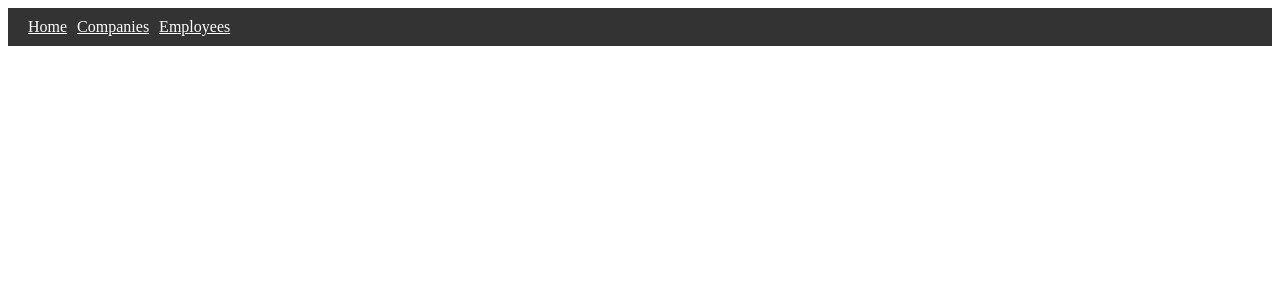
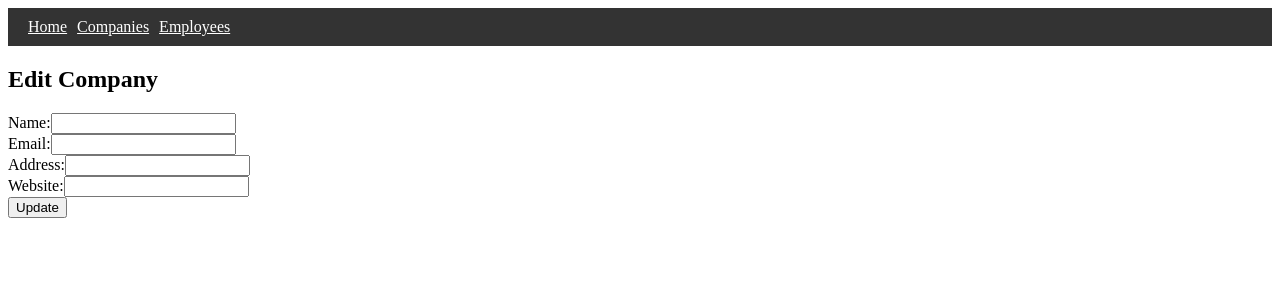
Before and after one commit to Kaung-myat-paing/company-employee-management, a React (Vite) app in the folder frontend/: page /companies/1 in a window 1280 px wide. Shown: the top 300 px of the page. Built offline with nearby package versions, Linux system fonts and the light colour scheme; no server answers; the HTML template or start-up script is replaced by a standard one.

Commit message:
Frontend: Add create/edit/delete operation for companies and employees

```diff
--- a/frontend/src/App.jsx
+++ b/frontend/src/App.jsx
@@ -2,7 +2,9 @@ import { Routes, Route } from "react-router-dom";
 import  Navbar from "./components/Navbar";
 import HomePage from "./pages/HomePage";
 import CompaniesPage from "./pages/CompaniesPage";
+import CompanyForm from "./pages/CompanyForm"
 import EmployeesPage from "./pages/EmployeesPage";
+import EmployeeForm from "./pages/EmployeeForm";
 export default function App() {
   return (
     <div>
@@ -10,7 +12,11 @@ export default function App() {
       <Routes>
         <Route path="/" element={<HomePage />} />
         <Route path="/companies" element={<CompaniesPage />} />
+        <Route path="/companies/new" element={<CompanyForm />} />
+        <Route path="/companies/:id" element={<CompanyForm />} />
         <Route path="/employees" element={<EmployeesPage />} />
+        <Route path="/employees/new" element={<EmployeeForm />} />
+        <Route path="/employees/:id" element={<EmployeeForm />} />
       </Routes>
     </div>
   )
--- a/frontend/src/pages/CompaniesPage.jsx
+++ b/frontend/src/pages/CompaniesPage.jsx
@@ -1,18 +1,33 @@
 import { useEffect, useState } from "react";
-import  API from "../api";
+import API from "../api";
+import { Link } from "react-router-dom";
 export default function CompaniesPage() {
   const [companies, setCompanies] = useState([]);
 
-  useEffect(() => {
+  const loadCompanies = () => {
     API.get("/companies?page=1&limit=10").then((res) =>
       setCompanies(res.data.data)
     );
+  };
+
+  useEffect(() => {
+    loadCompanies();
   }, []);
+
+  const handleDelete = async (id) => {
+    if (window.confirm("Are you sure you want to delete this company?")) {
+      await API.delete(`/companies/${id}`);
+      loadCompanies();
+    }
+  };
 
   return (
     <div>
       <h2>Companies</h2>
-      <table border="1">
+      <Link to="/companies/new">
+        <button>Create New Company</button>
+      </Link>
+      <table border="1" cellPadding="8" style={{ marginTop: "10px" }}>
         <thead>
           <tr>
             <th>ID</th>
@@ -20,19 +35,25 @@ export default function CompaniesPage() {
             <th>Email</th>
             <th>Address</th>
             <th>Website</th>
+            <th>Actions</th>
           </tr>
         </thead>
         <tbody>
-          { companies.map((company) => (
+          {companies.map((company) => (
             <tr key={company.id}>
               <td>{company.id}</td>
               <td>{company.name}</td>
               <td>{company.email}</td>
               <td>{company.address}</td>
               <td>{company.website}</td>
+              <td>
+                <Link to={`/companies/${company.id}`}>
+                  <button>Edit</button>
+                </Link>
+                <button onClick={() => handleDelete(company.id)}>Delete</button>
+              </td>
             </tr>
-          )) }
-
+          ))}
         </tbody>
       </table>
     </div>
--- /dev/null
+++ b/frontend/src/pages/CompanyForm.jsx
@@ -0,0 +1,69 @@
+import { useState, useEffect } from "react";
+import API from "../api";
+import { useNavigate, useParams } from "react-router-dom";
+
+export default function CompanyForm() {
+  const { id } = useParams();
+  const navigate = useNavigate();
+  const [form, setForm] = useState({
+    name: "",
+    email: "",
+    address: "",
+    website: "",
+  });
+
+  useEffect(() => {
+    if (id) {
+      API.get(`/companies/${id}`).then((res) => setForm(res.data));
+    }
+  }, [id]);
+
+  const handleSubmit = async (e) => {
+    e.preventDefault();
+    try {
+      if (id) await API.put(`/companies/${id}`, form);
+      else await API.post("/companies", form);
+      navigate("/companies");
+    } catch (err) {
+      alert("Error saving company: " + err.message);
+    }
+  };
+
+  return (
+    <div>
+      <h2>{id ? "Edit Company" : "Create Company"}</h2>
+      <form onSubmit={handleSubmit}>
+        <div>
+          <label>Name:</label>
+          <input
+            value={form.name}
+            onChange={(e) => setForm({ ...form, name: e.target.value })}
+            required
+          />
+        </div>
+        <div>
+          <label>Email:</label>
+          <input
+            value={form.email}
+            onChange={(e) => setForm({ ...form, email: e.target.value })}
+          />
+        </div>
+        <div>
+          <label>Address:</label>
+          <input
+            value={form.address}
+            onChange={(e) => setForm({ ...form, address: e.target.value })}
+          />
+        </div>
+        <div>
+          <label>Website:</label>
+          <input
+            value={form.website}
+            onChange={(e) => setForm({ ...form, website: e.target.value })}
+          />
+        </div>
+        <button type="submit">{id ? "Update" : "Create"}</button>
+      </form>
+    </div>
+  );
+}
--- /dev/null
+++ b/frontend/src/pages/EmployeeForm.jsx
@@ -0,0 +1,98 @@
+import { useState, useEffect } from "react";
+import API from "../api";
+import { useNavigate, useParams } from "react-router-dom";
+
+export default function EmployeeForm() {
+  const { id } = useParams();
+  const navigate = useNavigate();
+  const [form, setForm] = useState({
+    firstName: "",
+    lastName: "",
+    email: "",
+    phone: "",
+    companyId: "",
+  });
+  const [companies, setCompanies] = useState([]);
+
+  useEffect(() => {
+    API.get("/companies?page=1&limit=100").then((res) =>
+      setCompanies(res.data.data)
+    );
+    if (id) {
+      API.get(`/employees/${id}`).then((res) => {
+        setForm({
+          firstName: res.data.firstName,
+          lastName: res.data.lastName,
+          email: res.data.email || "",
+          phone: res.data.phone || "",
+          companyId: res.data.companyId,
+        });
+      });
+    }
+  }, [id]);
+
+  const handleSubmit = async (e) => {
+    e.preventDefault();
+    try {
+      if (id) await API.put(`/employees/${id}`, form);
+      else await API.post("/employees", form);
+      navigate("/employees");
+    } catch (err) {
+      alert("Error saving employee: " + err.message);
+    }
+  };
+
+  return (
+    <div>
+      <h2>{id ? "Edit Employee" : "Create Employee"}</h2>
+      <form onSubmit={handleSubmit}>
+        <div>
+          <label>First Name:</label>
+          <input
+            required
+            value={form.firstName}
+            onChange={(e) => setForm({ ...form, firstName: e.target.value })}
+          />
+        </div>
+        <div>
+          <label>Last Name:</label>
+          <input
+            required
+            value={form.lastName}
+            onChange={(e) => setForm({ ...form, lastName: e.target.value })}
+          />
+        </div>
+        <div>
+          <label>Email:</label>
+          <input
+            value={form.email}
+            onChange={(e) => setForm({ ...form, email: e.target.value })}
+          />
+        </div>
+        <div>
+          <label>Phone:</label>
+          <input
+            value={form.phone}
+            onChange={(e) => setForm({ ...form, phone: e.target.value })}
+          />
+        </div>
+        <div>
+          <label>Company:</label>
+          <select
+            required
+            value={form.companyId}
+            onChange={(e) => setForm({ ...form, companyId: e.target.value })}
+          >
+            <option value="">Select a company</option>
+            {companies.map((c) => (
+              <option key={c.id} value={c.id}>
+                {c.name}
+              </option>
+            ))}
+          </select>
+        </div>
+        <button type="submit">{id ? "Update" : "Create"}</button>
+      </form>
+    </div>
+  );
+}
--- a/frontend/src/pages/EmployeesPage.jsx
+++ b/frontend/src/pages/EmployeesPage.jsx
@@ -1,26 +1,42 @@
 import { useEffect, useState } from "react";
+import { Link } from "react-router-dom";
 import API from "../api";
 export default function EmployeesPage() {
   const [employees, setEmployees] = useState([]);
 
-  useEffect(() => {
+  const loadEmployees = () => {
     API.get("/employees?page=1&limit=10").then((res) =>
       setEmployees(res.data.data)
     );
+  };
+
+  useEffect(() => {
+    loadEmployees();
   }, []);
+
+  const handleDelete = async (id) => {
+    if (window.confirm("Are you sure you want to delete this employee?")) {
+      await API.delete(`/employees/${id}`);
+      loadEmployees();
+    }
+  };
 
   return (
     <div>
       <h2>Employees</h2>
-      <table border="1">
+      <Link to="/employees/new">
+        <button>Create New Employee</button>
+      </Link>
+      <table border="1" cellPadding="8" style={{ marginTop: "10px" }}>
         <thead>
           <tr>
             <th>ID</th>
             <th>First Name</th>
             <th>Last Name</th>
-            <th>CompanyID</th>
+            <th>Company</th>
             <th>Email</th>
             <th>Phone</th>
+            <th>Actions</th>
           </tr>
         </thead>
         <tbody>
@@ -29,9 +45,17 @@ export default function EmployeesPage() {
               <td>{employee.id}</td>
               <td>{employee.firstName}</td>
               <td>{employee.lastName}</td>
-              <td>{employee.companyId}</td>
+              <td>{employee.Company.name}</td>
               <td>{employee.email}</td>
               <td>{employee.phone}</td>
+              <td>
+                <Link to={`/employees/${employee.id}`}>
+                  <button>Edit</button>
+                </Link>
+                <button onClick={() => handleDelete(employee.id)}>
+                  Delete
+                </button>
+              </td>
             </tr>
           ))}
         </tbody>
```
